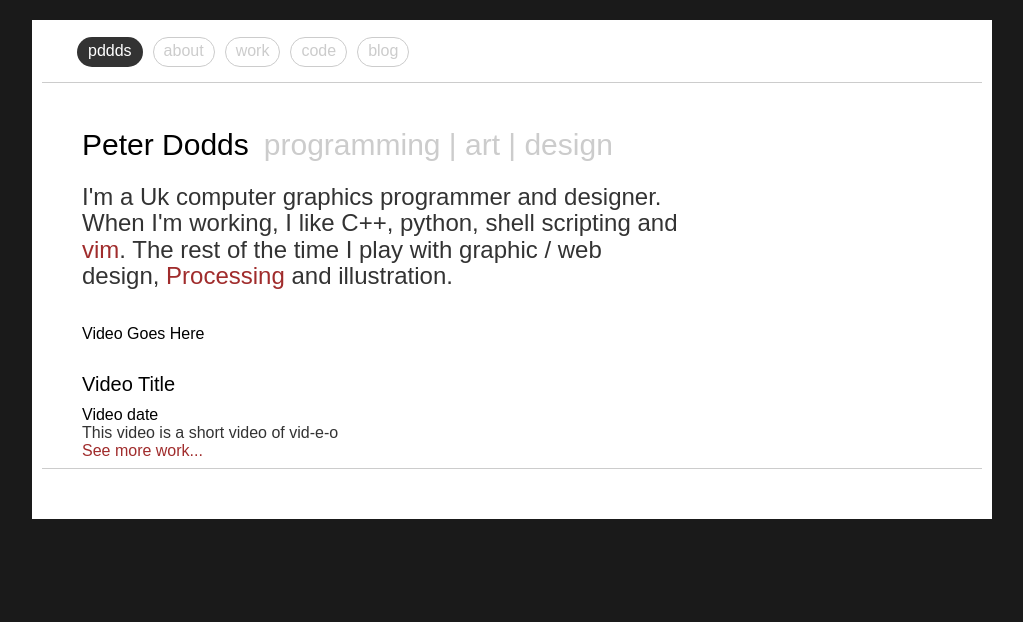
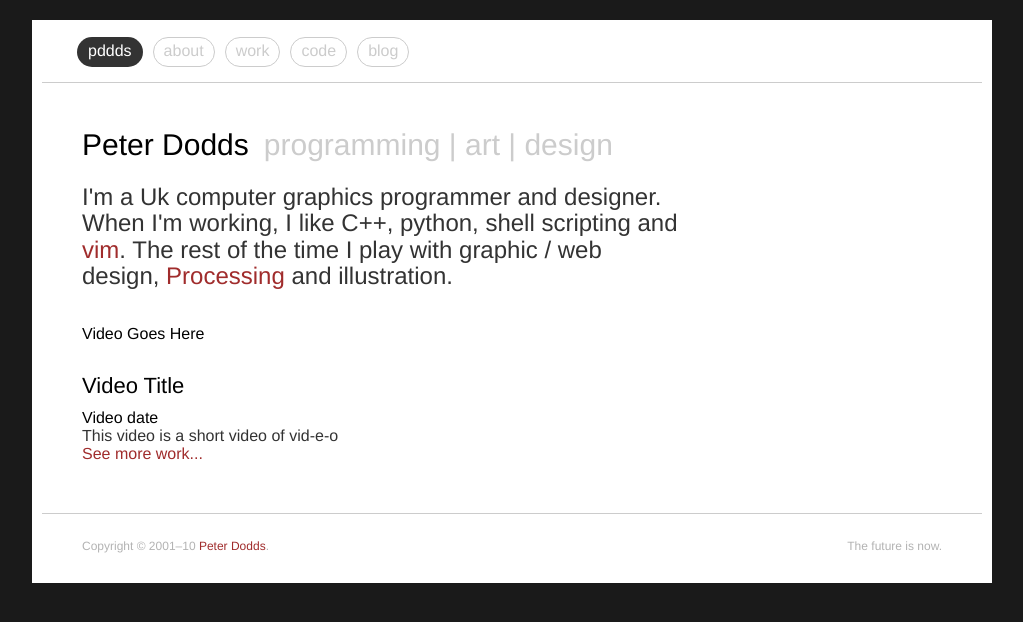
Before and after one commit to m0tive/pddds.com, a Jekyll site: the page built from index.html, in a window 1280 px wide. Shown: the top 622 px of the page, without its empty margins (128-1151 px from the left). Built offline with Jekyll 4.4.1, drawn with Linux system fonts in a browser that asks for light colours.

Commit message:
added footer, reworded about page, corrected font name

```diff
--- a/_config.yml
+++ b/_config.yml
@@ -17,3 +17,6 @@ nav:
 
 css:
     - /lib/main.css
+
+copyright:
+    - "Copyright &copy; 2001&ndash;10 <a href=\"mailto:peter+at+pddds+com\">Peter Dodds</a>."
--- a/_layouts/default.html
+++ b/_layouts/default.html
@@ -2,7 +2,7 @@
 layout: base
 ---
 <header id="banner" class="body">
-    <h1><a href="#">pddds.com</a></h1>
+    <h1>pddds.com</h1>
     {% include nav.html %}
     <hr />
 </header>
@@ -10,4 +10,14 @@ layout: base
     {{ content }}
 </section> <!-- /#content -->
 <footer id="contentinfo" class="body">
+    <hr />
+    <div id="copyright">
+        {% for line in site.copyright %}
+            <p>{{ line }}</p>
+        {% endfor %}
+    </div>
+    <div class="exit">
+        <p>The future is now.</p>
+    </div>
+    <span class="clr"></span>
 </footer>
--- a/index.html
+++ b/index.html
@@ -26,5 +26,3 @@ css: /lib/index.css
         <p><a href="/work.html">See more work...</a></p>
     </footer>
 </section>
-
-<hr />
--- a/lib/index.css
+++ b/lib/index.css
@@ -1,6 +1,7 @@
 
 .home {
-    margin-left: 40px
+    margin-left: 40px;
+    margin-right: 40px
 }
 
 header.home {
--- a/lib/main.css
+++ b/lib/main.css
@@ -22,7 +22,7 @@ table, caption, tbody, tfoot, thead, tr, th, td {
 
 body {
     background:#1a1a1a;
-    font:16px "Microsoft Sans Serif",Helvetic,Arial,sans-serif;
+    font:16px "Microsoft Sans Serif",Helvetica,Arial,sans-serif;
     margin:0;
     padding:1.25em 0
 }
@@ -93,18 +93,21 @@ h2 a, h3 a, h4 a {
 }
 
 h2 {
-    font-size: 33px
+    font-size: 35px
 }
 
 h3 {
-    font-size: 20px;
-    margin: 30px 0 10px
+    font-size: 22px;
+    margin: 30px 0 10px;
+}
+
+h4 {
+    font-size: 18px;
 }
 
 #container {
     background:#fff;
     margin: 0 auto;
-    padding-bottom: 20px;
     width: 960px
 }
 
@@ -114,7 +117,7 @@ h3 {
 }
 
 
-header h1 {
+header.body h1 {
     display: none
 }
 
@@ -159,5 +162,26 @@ nav .active a:hover {
 #content {
     display: block;
     margin-top: 25px;
-    margin-bottom: 30px
+    margin-bottom: 50px
 }
+
+footer.body hr {
+    margin-bottom: 0
+}
+
+footer.body #copyright {
+    padding-left: 40px;
+    margin: 25px 0 30px;
+    float: left
+}
+
+footer.body .exit {
+    padding-right: 40px;
+    margin: 25px 0 30px;
+    float: right
+}
+
+footer.body p {
+    font-size: 12px;
+    color: #b3b3b3;
+}
--- a/lib/page.css
+++ b/lib/page.css
@@ -1,5 +1,6 @@
 article {
-    margin-left: 40px
+    margin-left: 40px;
+    margin-right: 40px
 }
 
 article header {
@@ -10,5 +11,5 @@ article header {
 article p {
     width: 600px;
     color: #333;
-    margin: 10px 0 20px;
+    margin: 5px 0 20px;
 }
```
Also changed, not shown: about.textile (+3 -7 lines).
